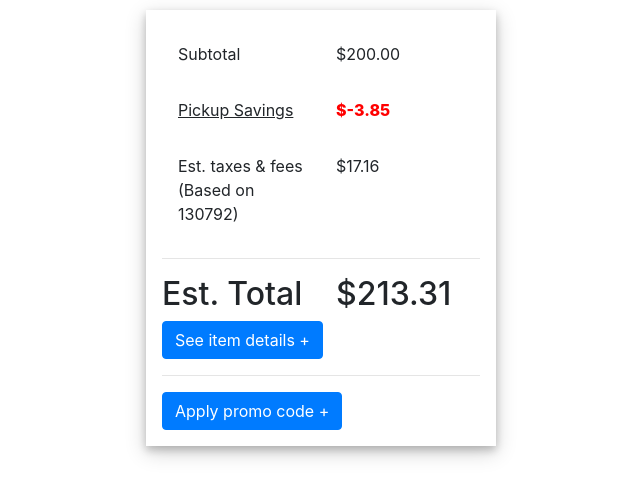
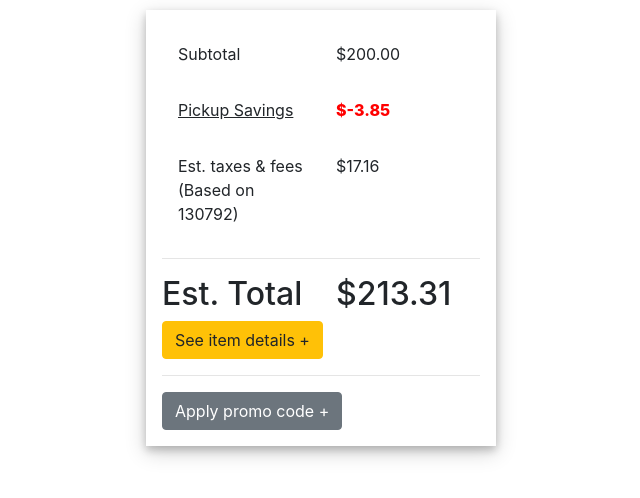
Before and after one commit to DucSilva/cart-shopping, a React (Create React App) app: page / in a window 1280 px wide. Shown: the top 498 px of the page, without its empty margins (319-959 px from the left). Built offline with nearby package versions, Linux system fonts and the light colour scheme.

Commit message:
Commit github page

```diff
--- a/package.json
+++ b/package.json
@@ -2,6 +2,7 @@
   "name": "shopping-cart",
   "version": "0.1.0",
   "private": true,
+  "homepage": "http://DucSilva.github.io/cart-shopping",
   "dependencies": {
     "react": "^16.10.1",
     "react-bootstrap": "^1.0.0-beta.12",
@@ -15,6 +16,8 @@
     "start": "react-scripts start",
     "build": "react-scripts build",
     "test": "react-scripts test",
+    "predeploy": "npm run build",
+    "deploy": "gh-pages -d build",
     "eject": "react-scripts eject"
   },
   "eslintConfig": {
@@ -31,5 +34,8 @@
       "last 1 firefox version",
       "last 1 safari version"
     ]
+  },
+  "devDependencies": {
+    "gh-pages": "^2.1.1"
   }
 }
--- a/src/components/ItemDetails/ItemDetails.js
+++ b/src/components/ItemDetails/ItemDetails.js
@@ -13,7 +13,7 @@ export default class ItemDetails extends Component {
         return (
             <div>
                 <Button
-                    className="item-details-button"
+                    className="item-details-button btn-warning"
                     bsStyle="link"
                     aria-controls="example-collapse-text"
                     onClick={() => this.setState({ open: !this.state.open })}
@@ -22,23 +22,23 @@ export default class ItemDetails extends Component {
                 {this.state.open === false ? ` + ` : ` - `}
                 </Button>
                 <Collapse in={this.state.open}>
-                    <div id="example-collapse-text">
-                        {/* <Well>
-                            <Media>
-                                <Media.Left>
+                    <Row id="example-collapse-text" style={{backgroundColor: '#8080801c'}}>
+                        <Col md={4} style={{margin: "auto"}}>
                             <img
                                 width={100}
                                 height={100}
                                 alt="thumbnail"
                                 src="./images/walmart.jpeg"
                             />
-                                </Media.Left>
-                            </Media>
-                        </Well> */}
+                        </Col>
+                        <Col md={8}>
+                            <p style={{textAlign: 'justify', fontSize: 14}}>
                                 Anim pariatur cliche reprehenderit, enim eiusmod high life accusamus
                                 terry richardson ad squid. Nihil anim keffiyeh helvetica, craft beer
                                 labore wes anderson cred nesciunt sapiente ea proident.
-                    </div>
+                            </p>
+                        </Col>
+                    </Row>
                 </Collapse>
             </div>
         )
--- a/src/components/PromoCode/PromoCode.js
+++ b/src/components/PromoCode/PromoCode.js
@@ -20,7 +20,7 @@ class PromoCodeDiscount extends Component {
         return (
             <div>
                 <Button
-                    className="promo-code-button"
+                    className="promo-code-button btn-secondary"
                     bsStyle="link"
                     onClick={() => this.setState({ open: !this.state.open })}
                 >
```
Also changed, not shown: public/images/walmart.jpeg (renamed from public/imgages/walmart.jpeg), 1 other file (tests, documents, lock files or other folders). Lines whose indentation alone changed are shown as unchanged.
